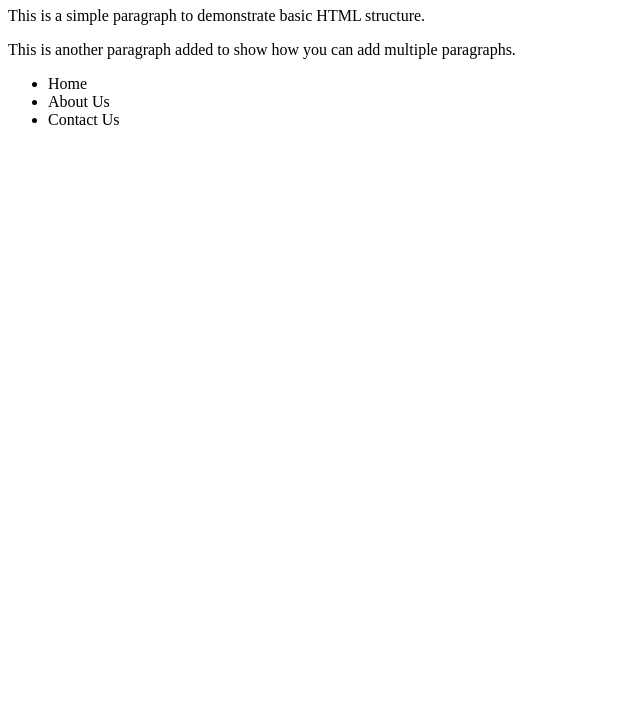
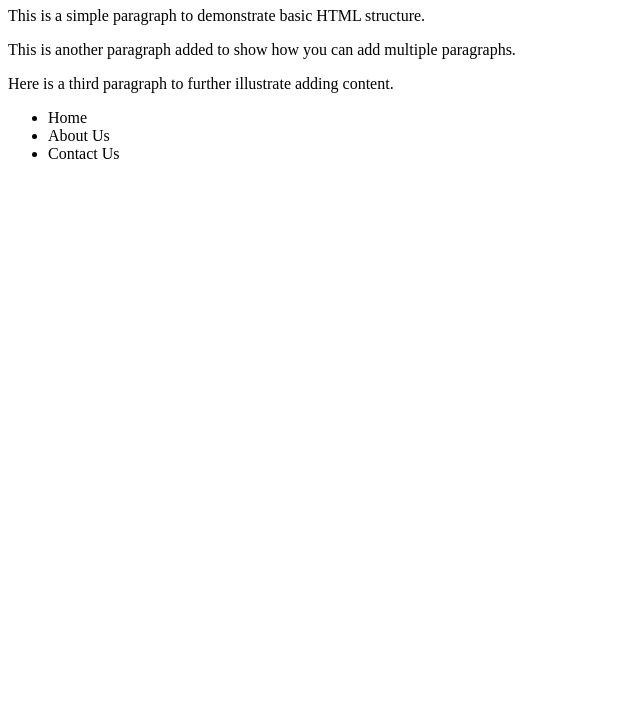
Before and after one commit to Sailendra710/learn-git, a plain HTML site: page index.html in a window 1280 px wide. Shown: the part 73-800 px from the top of the page, without its empty margins (0-640 px from the left). Drawn offline with Linux system fonts and the light colour scheme.

Commit message:
add another para to code

```diff
--- a/index.html
+++ b/index.html
@@ -9,6 +9,7 @@
     <h1>Welcome to My Basic HTML Page</h1>
     <p>This is a simple paragraph to demonstrate basic HTML structure.</p>
     <p>This is another paragraph added to show how you can add multiple paragraphs.</p>
+    <p>Here is a third paragraph to further illustrate adding content.</p>
     <ul>
       <li>Home</li>
       <li>About Us</li>
```
